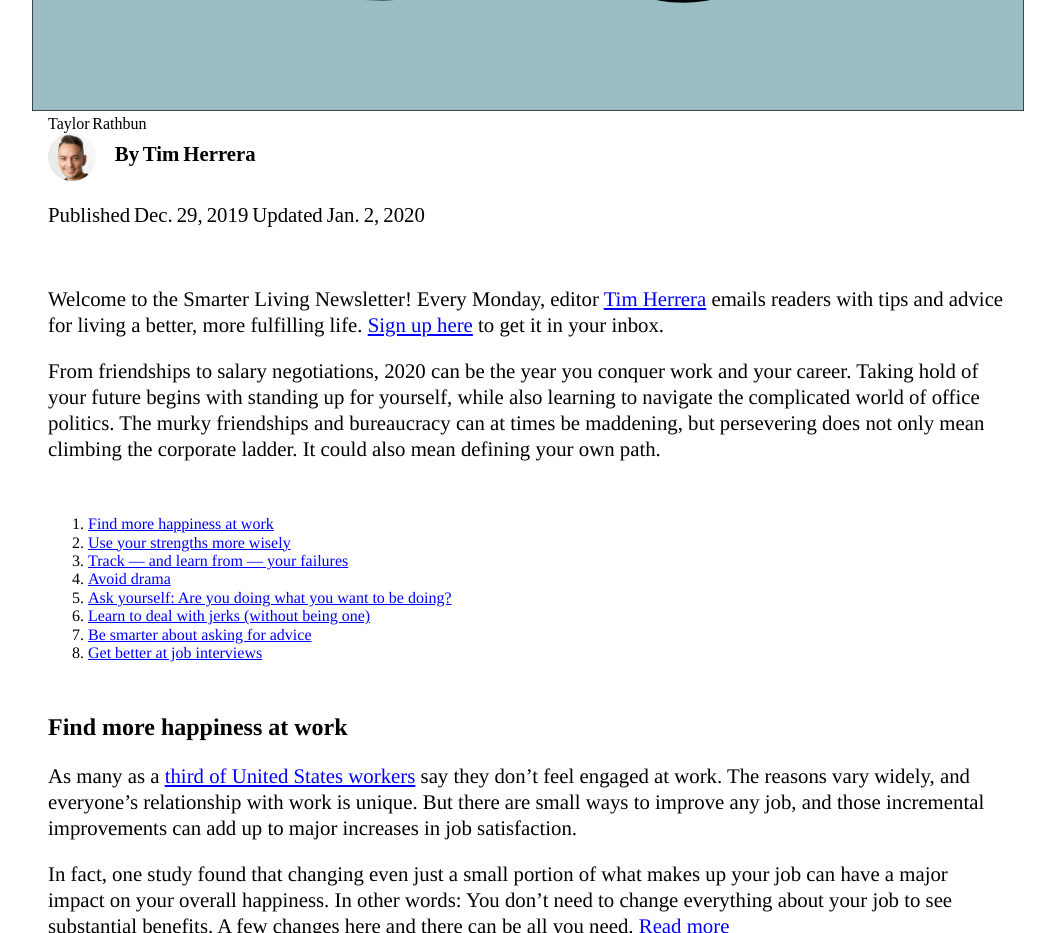
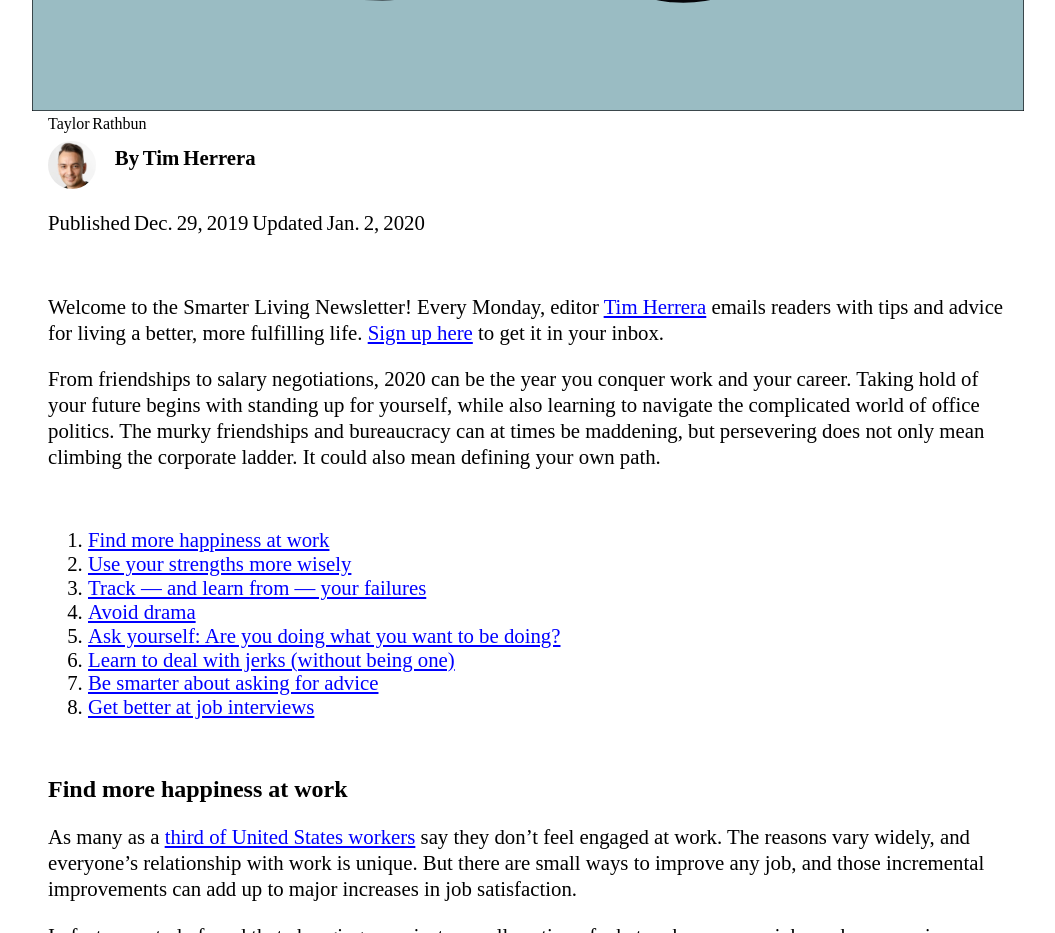
Before and after one commit to taylorrathbun/article-rework, a plain HTML site: page index.html in a window 1280 px wide. Shown: the part 820-1753 px from the top of the page, without its empty margins (112-1167 px from the left). Drawn offline with Linux system fonts and the light colour scheme.

Commit message:
Add files via upload

```diff
--- a/css/main.css
+++ b/css/main.css
@@ -20,15 +20,16 @@ body {
 
 /* font */
 body {
-  font-family: times, serif;
+  font-family: "Times New Roman", serif;
   padding: 0 3.5%;
   padding: 1.2rem;
   margin: 0 auto;
+  font-size: 1em;
 }
 
 header {
   font-family: "Times New Roman", serif;
-  !font-size: 2.5em;
+  font-size: 1em;
   font-weight: normal;
   word-spacing: -.075em;
   margin-top: 0;
@@ -49,7 +50,11 @@ a:active {
 }
 
 /* navigation */
-
+nav{
+    font-family: "Times New Roman", serif;
+  font: Times;
+  font-size: 1.3em;
+}
 /* typographic details */
   p {
     font-size: 1.3em;
@@ -58,6 +63,7 @@ a:active {
   p.byline {
     display: inline;
     font-weight: bold;
+    margin-top: 1em;
   }
 
 /* ---responsive images */
@@ -82,6 +88,7 @@ figure.hero figcaption {
   border-radius: 50%;
   vertical-align: middle;
   margin-right: 1em;
+  margin-top: .5em;
 }
 
 main,
```
